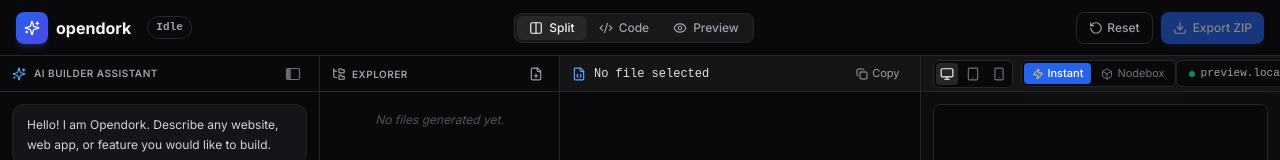
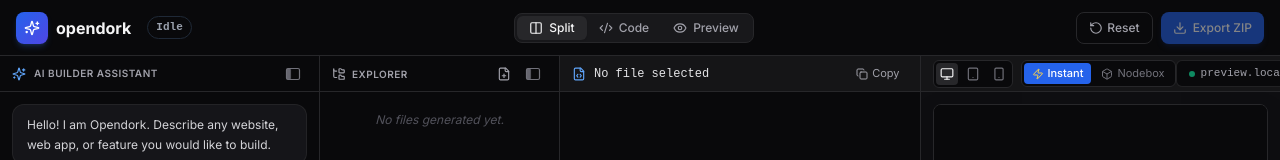
Before and after one commit to prodevfullstk/builder, a Next.js app: page /builder in a window 1280 px wide. Shown: the top 160 px of the page. Built offline with nearby package versions, Linux system fonts and the light colour scheme.

Commit message:
feat: add VS Code-style minimize toggle button to Explorer panel

```diff
--- a/components/builder/file-tree.tsx
+++ b/components/builder/file-tree.tsx
@@ -14,6 +14,24 @@ import {
   ChevronDown,
 } from 'lucide-react';
 import { useProjectStore } from '@/lib/store/project-store';
+
+// VS Code-style sidebar panel toggle icon (same as chat panel)
+function PanelToggleIcon({ mirrored = false }: { mirrored?: boolean }) {
+  return (
+    <svg
+      width="16"
+      height="16"
+      viewBox="0 0 16 16"
+      fill="none"
+      xmlns="http://www.w3.org/2000/svg"
+      style={{ transform: mirrored ? 'scaleX(-1)' : undefined }}
+    >
+      <rect x="1.5" y="2.5" width="13" height="11" rx="1.5" stroke="currentColor" strokeWidth="1.2" />
+      <rect x="1.5" y="2.5" width="4" height="11" rx="1.5" fill="currentColor" opacity="0.9" />
+      <line x1="5.5" y1="2.5" x2="5.5" y2="13.5" stroke="currentColor" strokeWidth="1.2" opacity="0.5" />
+    </svg>
+  );
+}
 
 interface TreeNode {
   name: string;
@@ -32,6 +50,7 @@ export function FileTree() {
     streamingFile,
     isStreaming,
   } = useProjectStore();
+  const [isMinimized, setIsMinimized] = useState(false);
   const [isCreating, setIsCreating] = useState(false);
   const [newFilePath, setNewFilePath] = useState('');
   const [collapsedFolders, setCollapsedFolders] = useState<Record<string, boolean>>({});
@@ -187,18 +206,24 @@ export function FileTree() {
   const totalFiles = Object.keys(files).length;
 
   return (
-    <div className="w-60 h-full border-r border-zinc-800 bg-zinc-950 flex flex-col select-none text-xs shrink-0">
+    <div className={`${isMinimized ? 'w-12' : 'w-60'} h-full border-r border-zinc-800 bg-zinc-950 flex flex-col select-none text-xs shrink-0 transition-all duration-300`}>
       {/* Explorer Header */}
       <div className="h-9 px-3 border-b border-zinc-800 flex items-center justify-between text-zinc-400 font-semibold uppercase tracking-wider text-[10px]">
         <div className="flex items-center gap-1.5">
-          <FolderTree className="w-3.5 h-3.5 text-zinc-400" />
+          <FolderTree className="w-3.5 h-3.5 text-zinc-400 shrink-0" />
+          {!isMinimized && (
+            <>
               <span>Explorer</span>
               {totalFiles > 0 && (
                 <span className="px-1.5 py-0.2 rounded bg-zinc-900 border border-zinc-800 text-[10px] text-zinc-500 font-normal">
                   {totalFiles}
                 </span>
               )}
+            </>
+          )}
         </div>
+        <div className="flex items-center gap-1">
+          {!isMinimized && (
             <button
               onClick={() => setIsCreating(true)}
               className="p-1 hover:bg-zinc-800 hover:text-zinc-200 rounded text-zinc-400 transition-colors"
@@ -206,10 +231,19 @@ export function FileTree() {
             >
               <FilePlus className="w-3.5 h-3.5" />
             </button>
+          )}
+          <button
+            onClick={() => setIsMinimized(!isMinimized)}
+            className="p-1.5 hover:bg-zinc-800 rounded-md transition-colors text-zinc-500 hover:text-zinc-300"
+            title={isMinimized ? 'Expand explorer' : 'Collapse explorer'}
+          >
+            <PanelToggleIcon mirrored={isMinimized} />
+          </button>
+        </div>
       </div>
 
       {/* Inline Create Input */}
-      {isCreating && (
+      {!isMinimized && isCreating && (
         <form onSubmit={handleCreateSubmit} className="p-2 border-b border-zinc-800 bg-zinc-900/50">
           <input
             type="text"
@@ -226,6 +260,7 @@ export function FileTree() {
       )}
 
       {/* Hierarchical Folder Tree */}
+      {!isMinimized && (
         <div className="flex-1 overflow-y-auto py-1">
           {totalFiles === 0 ? (
             <div className="p-4 text-center text-zinc-600 text-xs italic">
@@ -235,6 +270,7 @@ export function FileTree() {
             renderTree(tree)
           )}
         </div>
+      )}
     </div>
   );
 }
```
Lines whose indentation alone changed are shown as unchanged.
